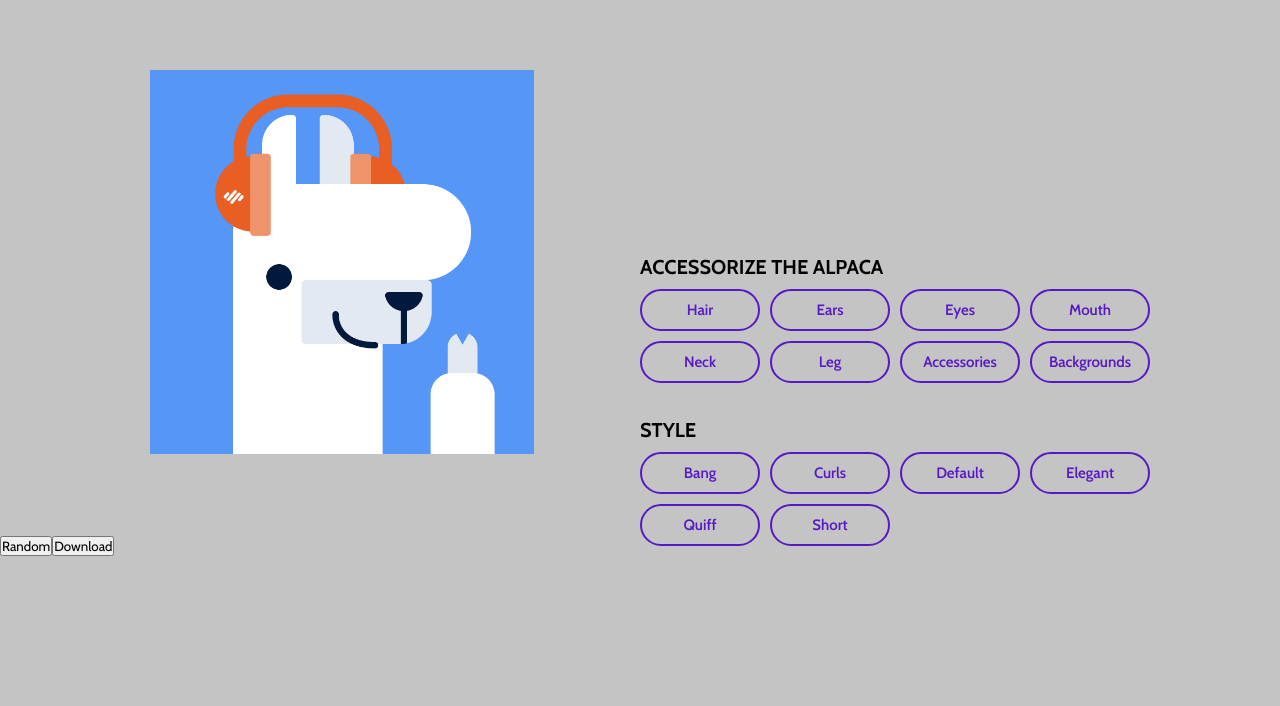
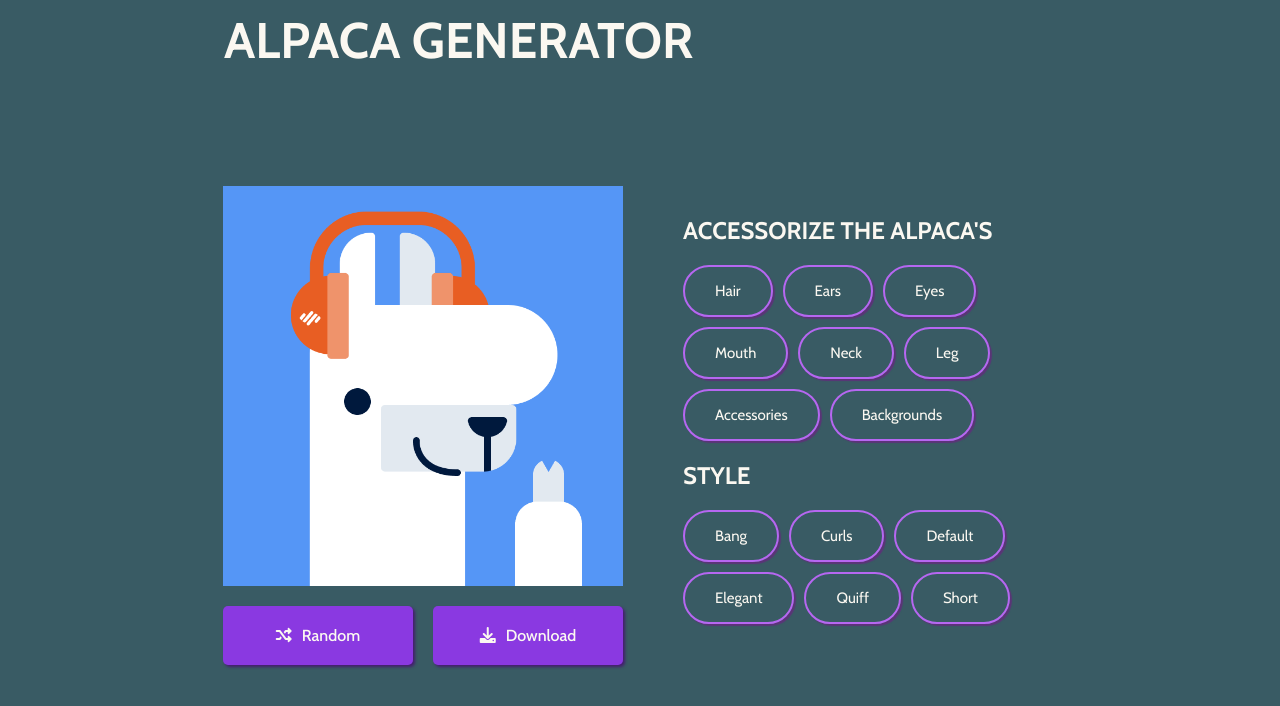
Before and after one commit to angyRincon/alpaca-avatar-generator, a React (Create React App) app: page / in a window 1280 px wide. Shown: the top 706 px of the page. Built offline with nearby package versions, Linux system fonts and the light colour scheme.

Commit message:
Added styles

```diff
--- a/public/index.html
+++ b/public/index.html
@@ -25,6 +25,7 @@
       Learn how to configure a non-root public URL by running `npm run build`.
     -->
     <title>React App</title>
+    <link rel="stylesheet" href="https://cdnjs.cloudflare.com/ajax/libs/font-awesome/6.0.0/css/all.min.css" integrity="sha512-9usAa10IRO0HhonpyAIVpjrylPvoDwiPUiKdWk5t3PyolY1cOd4DSE0Ga+ri4AuTroPR5aQvXU9xC6qOPnzFeg==" crossorigin="anonymous" referrerpolicy="no-referrer" />
   </head>
   <body>
     <noscript>You need to enable JavaScript to run this app.</noscript>
--- a/src/App.js
+++ b/src/App.js
@@ -40,10 +40,11 @@ function App() {
     }
 
     return (
+        <>
+            <h1>Alpaca generator</h1>
             <div className='container'>
-            <div className="grid-container">
-                <div className='alpaca-images'>
-                    <div className="images">
+                <div className='alpaca-container'>
+                    <div className="alpaca-images">
                         {
                             styleArray.map(img => (
                                 <img
@@ -54,6 +55,64 @@ function App() {
                             ))
                         }
                     </div>
+                    <div className="alpaca-buttons">
+                        <button onClick={handleRandom}>
+                            <i className="fas fa-random"/>
+                            Random
+                        </button>
+                        <button>
+                            <i className="fas fa-download"/>
+                            Download
+                        </button>
+                    </div>
+
+                </div>
+
+                <div className='buttons-container'>
+                    <div className="buttons-accessory">
+                        <h2 className='title'>Accessorize the alpaca's</h2>
+                        {
+                            data.buttonsAccessories.map((button, i) => (
+                                <button
+                                    key={button}
+                                    className='button-accessories-styles'
+                                    onClick={() => handleChangeAccessory(button, i)}
+                                >
+                                    {button}
+                                </button>
+                            ))
+                        }
+                    </div>
+                    <div className="buttons-styles">
+                        <h2 className='title'>Style</h2>
+                        {
+                            data.buttonStyles[index][accessory || 'hair'].map(style => (
+                                    <button
+                                        key={style}
+                                        className='button-accessories-styles'
+                                        onClick={() => handleChangeStyle(style)}
+                                    >
+                                        {style}
+                                    </button>
+                                )
+                            )
+                        }
+                    </div>
+                </div>
+            </div>
+        </>
+        /* <div className='container'>
+             <div className="grid-container">
+                 <div className='alpaca-images'>
+                     {
+                         styleArray.map(img => (
+                             <img
+                                 key={img.accessory}
+                                 src={`${route}/${img.accessory}/${img.style}.png`}
+                                 alt={`${img.accessory}-${img.style}`}
+                             />
+                         ))
+                     }
                      <div className='buttons'>
                          <button onClick={handleRandom}>Random</button>
                          <button>Download</button>
@@ -93,7 +152,7 @@ function App() {
                      </div>
                  </div>
              </div>
-        </div>
+         </div>*/
     );
 }
 
--- a/src/index.css
+++ b/src/index.css
@@ -8,74 +8,151 @@
 }
 
 body {
-    background-color: #c4c4c4;
+    background-color: #395B64;
+    overflow: hidden;
+}
+
+h1 {
+    position: absolute;
+    top: 10px;
+    left: 14rem;
+    font-size: 50px;
+    padding: 0;
+    text-transform: uppercase;
+    text-align: center;
+    font-weight: 700;
+    color: #FBF8F1;
 }
 
 .container {
     display: flex;
+    justify-content: center;
     align-items: center;
+    gap: 50px;
     height: 100vh;
+    margin-top: 25px;
 }
 
-.grid-container {
-    display: grid;
-    grid-template-columns: 1fr 1fr;
-    width: 100%;
-}
-
-.alpaca-images {
+.alpaca-container {
     display: flex;
     flex-direction: column;
     justify-content: space-between;
+    gap: 20px;
 }
 
-.alpaca-images .images img{
-    position: absolute;
-    top: 70px;
-    left: 150px;
-    width: 30%;
-    height: auto;
-    object-fit: contain;
+.alpaca-container .alpaca-images {
+    width: 400px;
+    height: 400px;
+    background-size: cover;
+    position: relative;
+    z-index: 0;
+    align-items: center;
 }
 
-.buttonsContainer {
-    display: flex;
-    justify-content: space-between;
-    flex-direction: column;
+.alpaca-container .alpaca-images img {
+    height: 400px;
+    width: 400px;
+    display: block;
+    position: absolute;
+    top: 0;
+    left: 0;
+    z-index: 1;
 }
 
-.buttonsContainer h2 {
-    text-transform: uppercase;
-    font-weight: 900;
-    font-size: 20px;
-    margin: 10px 0;
+.alpaca-container .alpaca-buttons {
+    display: flex;
+    justify-content: space-around;
+    gap: 20px;
 }
 
-.button-accessories-container {
-    margin-bottom: 15px;
+.alpaca-container .alpaca-buttons button {
+    position: relative;
+    display: block;
+    overflow: hidden;
+    cursor: pointer;
+    border: 0;
+    border-radius: 5px;
+    background-color: #8A39E1;
+    color: #FBF8F1;
+    box-shadow: 2px 2px 3px #451C70;
+    font-size: 16px;
+    font-weight: 500;
+    padding: 20px;
+    width: 50%;
+    transition: 0.3s ease-in-out;
+}
+
+.alpaca-container .alpaca-buttons button:hover {
+    background-color: #F76E11;
+    transform: scale(1.01);
+    box-shadow: 2px 2px 2px #9A450B;
+}
+
+.alpaca-container .alpaca-buttons button:after {
+    content: "";
+    background: #FF9F45;
+    display: block;
+    position: absolute;
+    padding-top: 300%;
+    padding-left: 350%;
+    margin-left: -20px !important;
+    margin-top: -120%;
+    border-radius: 20%;
+    opacity: 0;
+    transition: all 1s
+}
+
+.alpaca-container .alpaca-buttons button:active:after {
+    padding: 0;
+    margin: 0;
+    opacity: 1;
+    transition: 0s
+}
+
+.alpaca-container .alpaca-buttons button i {
+    margin-right: 10px;
+}
+
+.buttons-container {
+    display: flex;
+    flex-direction: column;
+    justify-content: space-around;
+    gap: 10px;
+}
+
+.buttons-container h2 {
+    color: #FBF8F1;
+    font-weight: 700;
+    text-transform: uppercase;
+    margin-bottom: 20px;
+    margin-left: 10px;
+}
+
+.buttons-container {
     display: flex;
     flex-wrap: wrap;
+    width: 30%;
 }
 
-.button-accessories {
-    color: #5819c4;
+.button-accessories-styles {
+    cursor: pointer;
+    color: #FBF8F1;
     background-color: transparent;
-    border: 2px solid #5819c4;
-    font-weight: 600;
+    border: 2px solid #B667F1;
+    box-shadow: 2px 2px 1px #5B3478;
+    border-radius: 40px;
+    padding: 15px 30px;
+    text-transform: capitalize;
     font-size: 15px;
-    padding: 10px;
+    margin-left: 10px;
     margin-bottom: 10px;
-    margin-right: 10px;
-    cursor: pointer;
-    width: 120px;
-    text-transform: capitalize;
-    border-radius: 30px;
-    align-items: center;
-    transition: 0.2s ease-in-out;
+    transition: 0.2s all;
 }
 
-.button-accessories:hover {
-    background-color: #5819c4;
-    color: #ffffff;
+.button-accessories-styles:hover {
+    border: 2px solid #FF9F45;
+    background-color: #FF9F45;
+    box-shadow: 2px 2px 2px #F76E11;
+    color: #451C70;
     transform: scale(1.05);
 }
```
Lines whose indentation alone changed are shown as unchanged.
